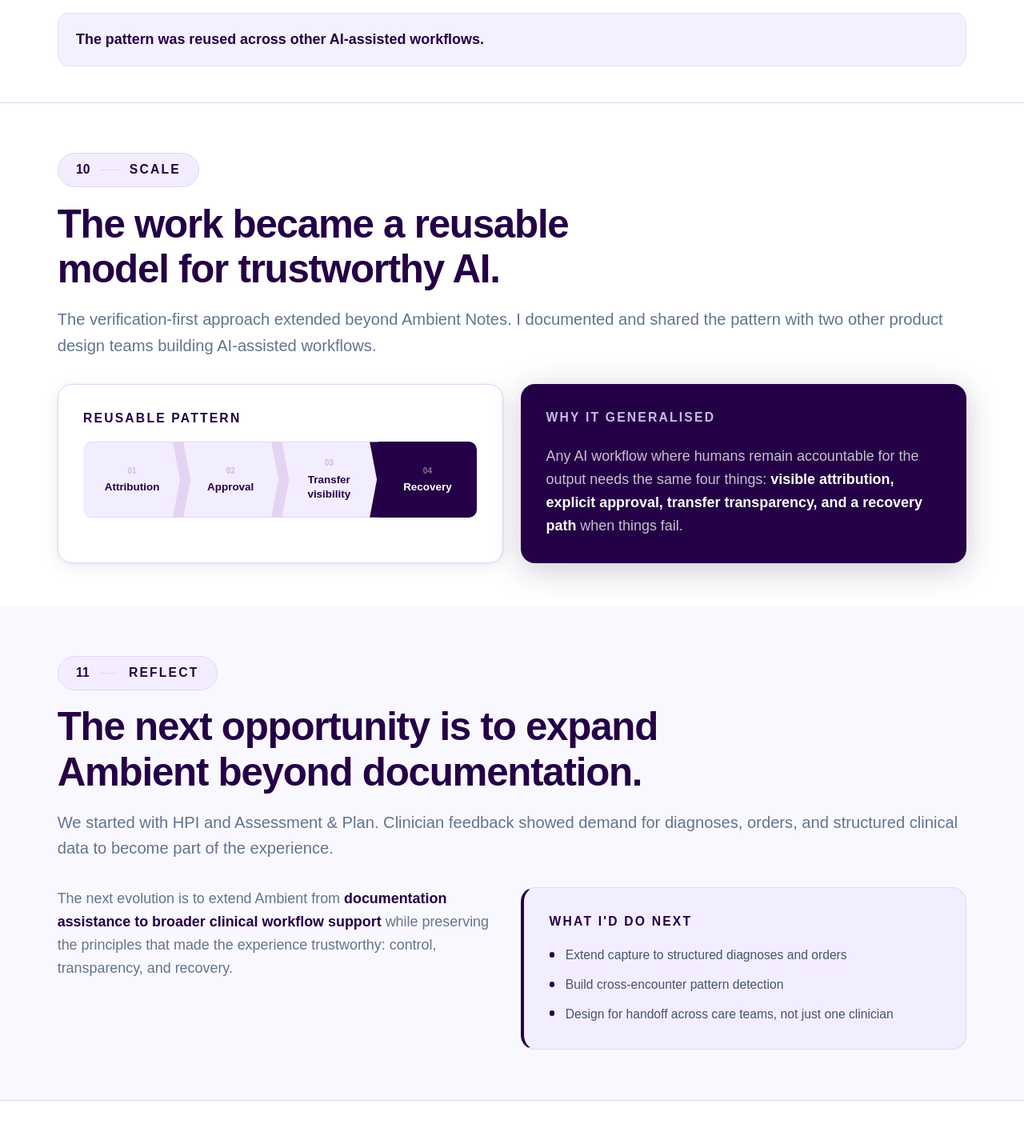
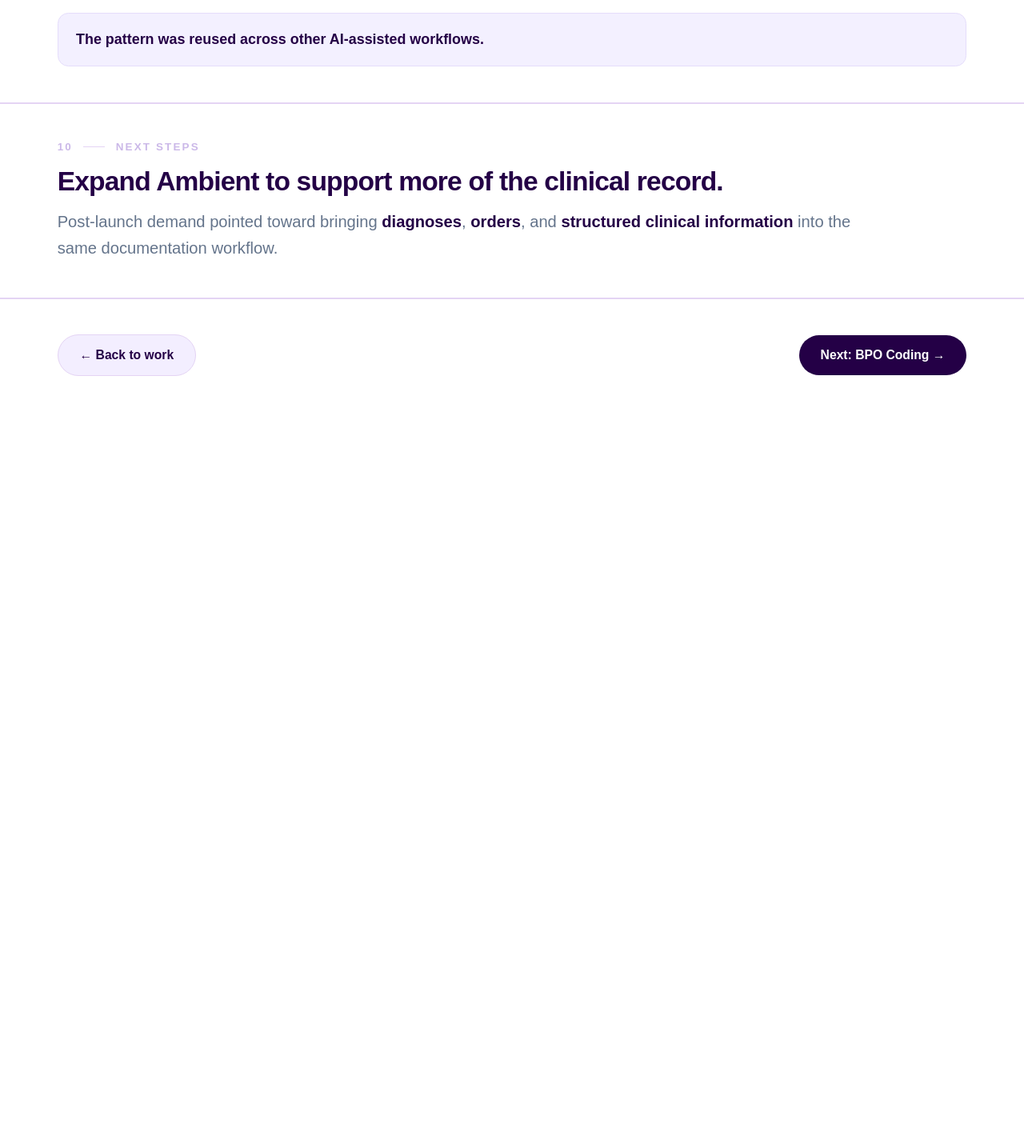
Before and after one commit to tathedrachana1403/portfolio, a Next.js app: page /work/ambient-notes in a window 1280 px wide. Shown: the part 7680-9100 px from the top of the page at 80% size. After the commit the page ends 8194 px from the top, so only its background shows below. Built offline with nearby package versions, Linux system fonts and the light colour scheme.

Commit message:
after lanuch

```diff
--- a/app/work/ambient-notes/page.tsx
+++ b/app/work/ambient-notes/page.tsx
@@ -2426,93 +2426,69 @@
 </section>
 
 
-        {/* ── 10 SCALE ── white */}
-        <Section className="pt-14 pb-12">
-          <ChapterHeader
-            number="10" label="Scale"
-            heading="The work became a reusable model for trustworthy AI."
-            sub="The verification-first approach extended beyond Ambient Notes. I documented and shared the pattern with two other product design teams building AI-assisted workflows."
-          />
-          <div className="grid md:grid-cols-2 gap-5">
-            <div
-              className="bg-white rounded-2xl p-7"
-              style={{ border: `1px solid ${BORDER}`, boxShadow: CARD_SHADOW }}
-            >
-              <p className="text-sm font-bold tracking-[0.14em] uppercase mb-4" style={{ color: DARK }}>Reusable pattern</p>
-              <div className="flex items-stretch">
-                {[
-                  { n: "01", label: "Attribution" },
-                  { n: "02", label: "Approval" },
-                  { n: "03", label: "Transfer visibility" },
-                  { n: "04", label: "Recovery" },
-                ].map((step, i, arr) => (
-                  <div key={step.label} className="flex items-stretch flex-1">
-                    <div
-                      className="flex flex-col items-center justify-center px-2 py-4 w-full text-center"
-                      style={{
-                        backgroundColor: i === arr.length - 1 ? DARK : SOFT,
-                        border: `1.5px solid ${i === arr.length - 1 ? DARK : BORDER}`,
-                        borderLeft: i > 0 ? "none" : undefined,
-                        borderRadius: i === 0 ? "10px 0 0 10px" : i === arr.length - 1 ? "0 10px 10px 0" : "0",
-                      }}
-                    >
-                      <span className="text-[10px] font-black tabular-nums mb-1" style={{ color: i === arr.length - 1 ? "rgba(255,255,255,0.45)" : MUTED }}>{step.n}</span>
-                      <span className="text-xs font-bold leading-snug" style={{ color: i === arr.length - 1 ? "white" : DARK }}>{step.label}</span>
-                    </div>
-                    {i < arr.length - 1 && (
-                      <div className="shrink-0 self-stretch w-5 z-10 -mx-2.5"
-                        style={{
-                          backgroundColor: i === arr.length - 2 ? DARK : BORDER,
-                          clipPath: "polygon(0 0, 60% 0, 100% 50%, 60% 100%, 0 100%, 40% 50%)",
-                        }}
-                      />
-                    )}
-                  </div>
-                ))}
-              </div>
-            </div>
-            <div className="rounded-2xl p-7" style={{ backgroundColor: DARK, boxShadow: DARK_SHADOW }}>
-              <p className="text-sm font-bold tracking-[0.14em] uppercase mb-5" style={{ color: MUTED }}>Why it generalised</p>
-              <p className="text-base leading-relaxed" style={{ color: "rgba(255,255,255,0.75)" }}>
-                Any AI workflow where humans remain accountable for the output needs the same four things: <strong className="text-white">visible attribution, explicit approval, transfer transparency, and a recovery path</strong> when things fail.
-              </p>
-            </div>
-          </div>
-        </Section>
-
-        {/* ── 11 REFLECT ── lavender */}
-        <Section alt className="pt-14 pb-14">
-          <ChapterHeader
-            number="11" label="Reflect"
-            heading="The next opportunity is to expand Ambient beyond documentation."
-            sub="We started with HPI and Assessment & Plan. Clinician feedback showed demand for diagnoses, orders, and structured clinical data to become part of the experience."
-          />
-          <div className="grid md:grid-cols-2 gap-5">
-            <p className="text-base text-slate-500 leading-relaxed">
-              The next evolution is to extend Ambient from{" "}
-              <strong style={{ color: DARK }}>documentation assistance to broader clinical workflow support</strong>{" "}
-             while preserving the principles that made the experience trustworthy: control, transparency, and recovery.
-            </p>
-            <div
-              className="rounded-2xl p-7"
-              style={{ backgroundColor: SOFT, border: `1px solid ${BORDER}`, borderLeft: `4px solid ${DARK}` }}
-            >
-              <p className="text-sm font-bold tracking-[0.14em] uppercase mb-4" style={{ color: DARK }}>What I'd do next</p>
-              <ul className="space-y-2.5">
-                {[
-                  "Extend capture to structured diagnoses and orders",
-                  "Build cross-encounter pattern detection",
-                  "Design for handoff across care teams, not just one clinician",
-                ].map(item => (
-                  <li key={item} className="flex items-start gap-3">
-                    <span className="w-1.5 h-1.5 rounded-full mt-2 shrink-0" style={{ backgroundColor: DARK }} />
-                    <p className="text-sm text-slate-600 leading-relaxed">{item}</p>
-                  </li>
-                ))}
-              </ul>
-            </div>
-          </div>
-        </Section>
+       {/* ── 10 NEXT STEPS ── */}
+<section
+  className="w-full"
+  style={{
+    backgroundColor: "#FFFFFF",
+    borderTop: `1px solid ${BORDER}`,
+    borderBottom: `1px solid ${BORDER}`,
+  }}
+>
+  <Section className="pt-10 pb-10">
+
+    {/* Header */}
+    <div className="flex items-center gap-3 mb-3">
+
+      <span
+        className="text-xs font-bold tracking-[0.16em] uppercase"
+        style={{ color: MUTED }}
+      >
+        10
+      </span>
+
+      <span
+        className="h-px w-6"
+        style={{ backgroundColor: BORDER }}
+      />
+
+      <span
+        className="text-xs font-bold tracking-[0.16em] uppercase"
+        style={{ color: MUTED }}
+      >
+        Next Steps
+      </span>
+
+    </div>
+
+
+    {/* Main content */}
+    <div className="max-w-4xl">
+
+      <h2
+        className="text-2xl md:text-3xl font-bold tracking-tight leading-tight"
+        style={{ color: DARK }}
+      >
+        Expand Ambient to support more of the clinical record.
+      </h2>
+
+      <p
+        className="text-base md:text-lg leading-relaxed mt-3"
+        style={{ color: "#64748B" }}
+      >
+        Post-launch demand pointed toward bringing{" "}
+        <strong style={{ color: DARK }}>diagnoses</strong>,{" "}
+        <strong style={{ color: DARK }}>orders</strong>, and{" "}
+        <strong style={{ color: DARK }}>
+          structured clinical information
+        </strong>{" "}
+        into the same documentation workflow.
+      </p>
+
+    </div>
+
+  </Section>
+</section>
 
         {/* ── FOOTER NAV ── */}
         <div className="py-10" style={{ borderTop: `1px solid ${BORDER}`, backgroundColor: "white" }}>
```
